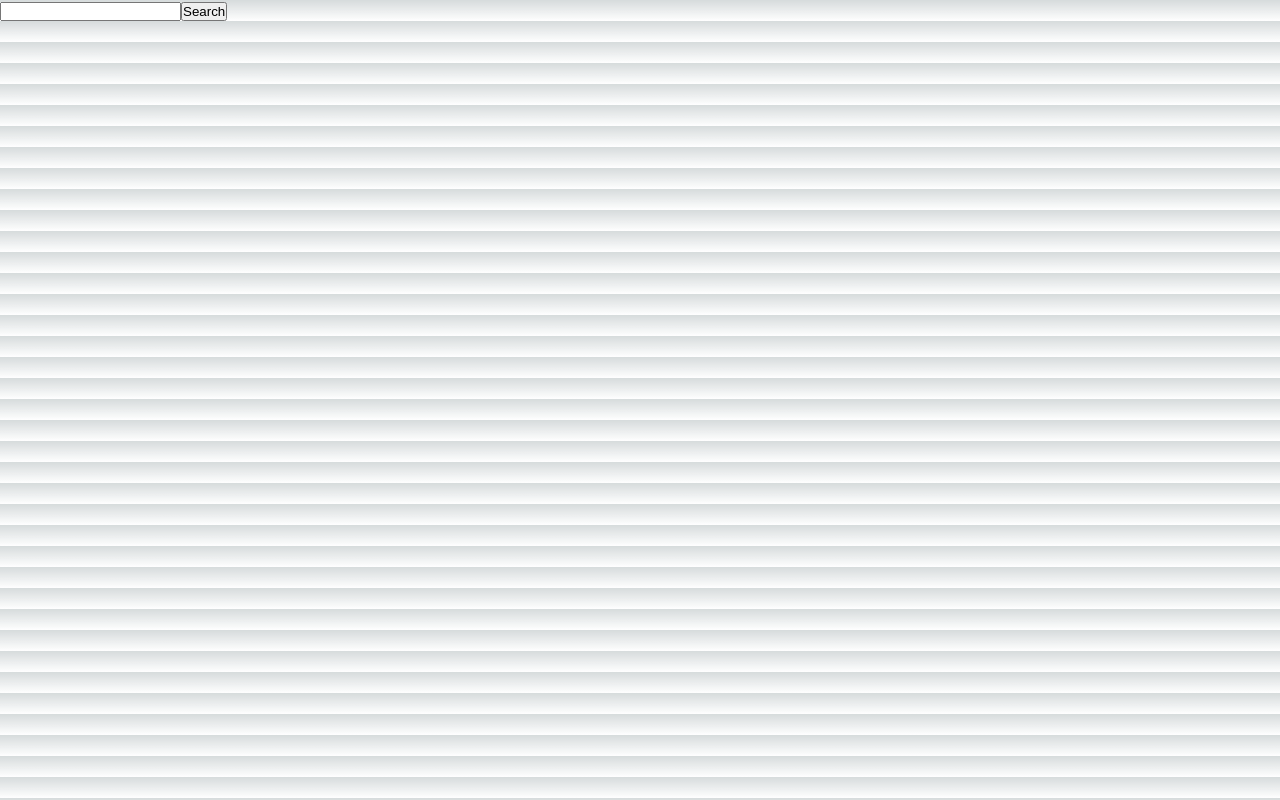
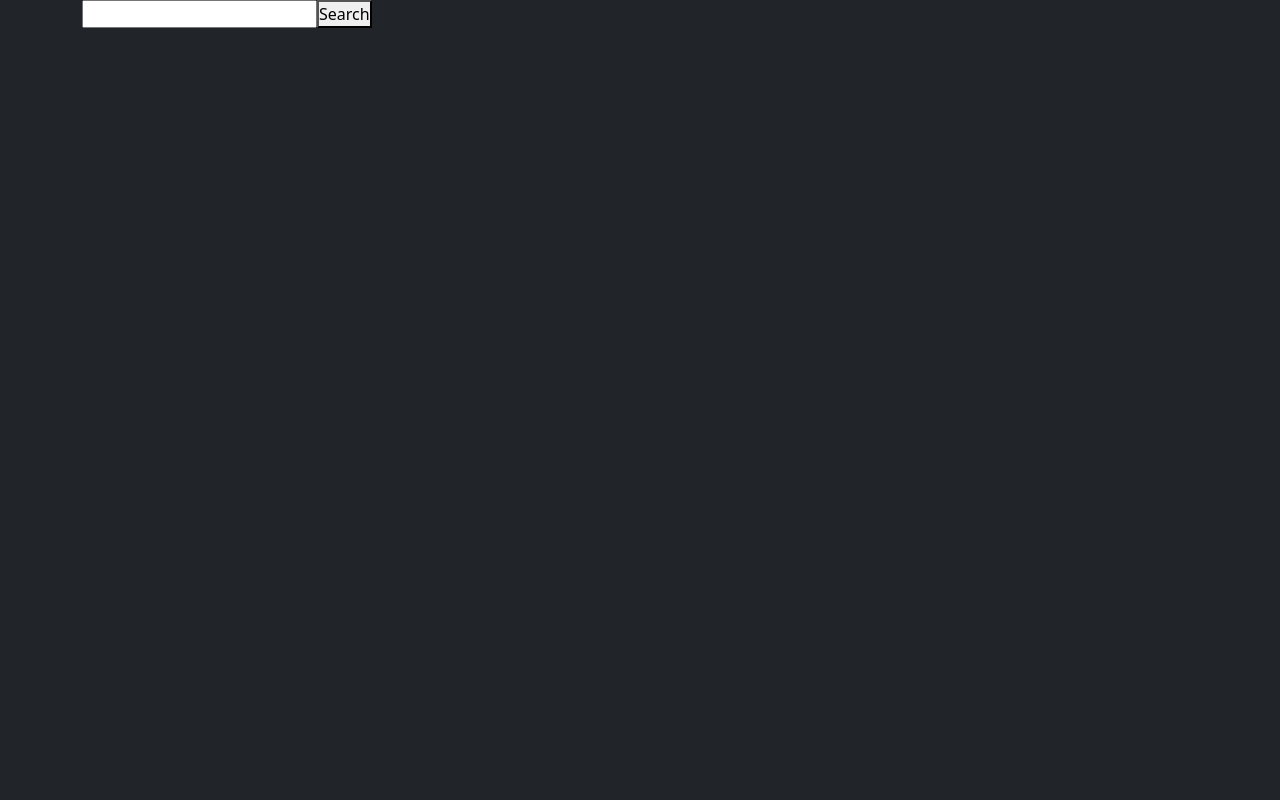
Before and after one commit to LhallLhall/TCG-Organizer, a Next.js app in the folder tcg-organizer/: page / in a window 1280 px wide. Built offline with nearby package versions, Linux system fonts and the light colour scheme.

Commit message:
added bootstrap integration and styling"

```diff
--- a/tcg-organizer/src/app/globals.css
+++ b/tcg-organizer/src/app/globals.css
@@ -80,12 +80,12 @@
 }
 
 html,
-body {
+/* body {
   max-width: 100vw;
   overflow-x: hidden;
-}
+} */
 
-body {
+/* body {
   color: rgb(var(--foreground-rgb));
   background: linear-gradient(
       to bottom,
@@ -93,7 +93,7 @@ body {
       rgb(var(--background-end-rgb))
     )
     rgb(var(--background-start-rgb));
-}
+} */
 
 a {
   color: inherit;
--- a/tcg-organizer/src/app/layout.tsx
+++ b/tcg-organizer/src/app/layout.tsx
@@ -1,22 +1,22 @@
-import './globals.css'
-import type { Metadata } from 'next'
-import { Inter } from 'next/font/google'
+import "./globals.css";
+import type { Metadata } from "next";
+import { Inter } from "next/font/google";
 
-const inter = Inter({ subsets: ['latin'] })
+const inter = Inter({ subsets: ["latin"] });
 
 export const metadata: Metadata = {
-  title: 'Create Next App',
-  description: 'Generated by create next app',
-}
+  title: "Create Next App",
+  description: "Generated by create next app",
+};
 
 export default function RootLayout({
   children,
 }: {
-  children: React.ReactNode
+  children: React.ReactNode;
 }) {
   return (
     <html lang="en">
-      <body className={inter.className}>{children}</body>
+      <body className="bg-dark">{children}</body>
     </html>
-  )
+  );
 }
--- a/tcg-organizer/src/app/page.tsx
+++ b/tcg-organizer/src/app/page.tsx
@@ -1,8 +1,10 @@
 "use client";
 // import Image from 'next/image'
-// import styles from './page.module.css'
+// import styles from "./page.module.css";
 import Axios from "axios";
 import React, { useState, useEffect } from "react";
+import "bootstrap/dist/css/bootstrap.css";
+import "bootstrap/dist/js/bootstrap.min.js";
 
 export default function Home() {
   let [cardData, setcardData] = useState([]);
@@ -30,33 +32,38 @@ export default function Home() {
 
     console.log(cardData, "second data");
   };
+  var isThisWorking = ["hello", "is", "this", "working?"];
   console.log(cardData);
   let mappedData = cardData.map((card, i) => {
     console.log(card);
     return (
+      <div className="col-3" key={i}>
         <div className="card" style={{ width: "18rem" }}>
           <img src="..." className="card-img-top" alt="..." />
           <div className="card-body">
-          <h5 className="card-title">{card.name}</h5>
+            <h5 className="card-title"></h5>
             <p className="card-text"></p>
             <a href="#" className="btn btn-primary">
               Go somewhere
             </a>
           </div>
         </div>
+      </div>
     );
   });
-
+  console.log(typeof mappedData);
   //! This is the main return
   return (
-    <main>
+    <main style={{ height: "100vh", width: "100vw" }}>
+      <div className="container w-100 h-100">
         <div className="">
           <input type="text" onChange={search} id="inputField" />
           <button onClick={submit}>Search</button>
         </div>
 
-      <div className="container w-100 h-50">
+        <div className="container">
           <div>{mappedData}</div>
+        </div>
       </div>
     </main>
   );
```
Lines whose indentation alone changed are shown as unchanged.
